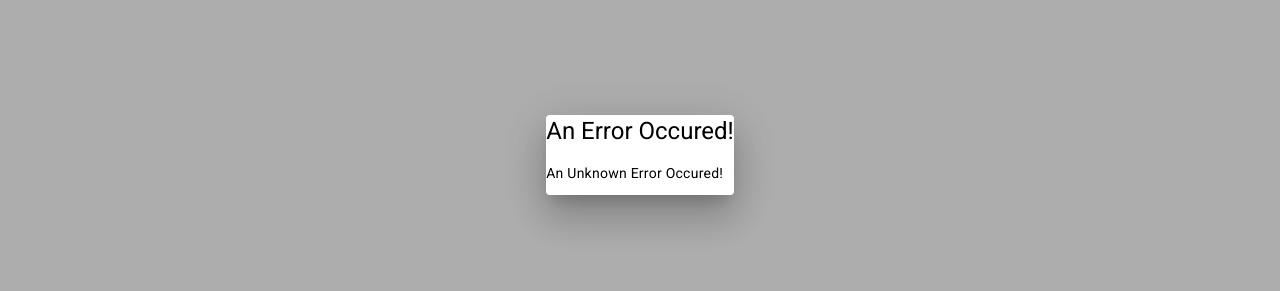
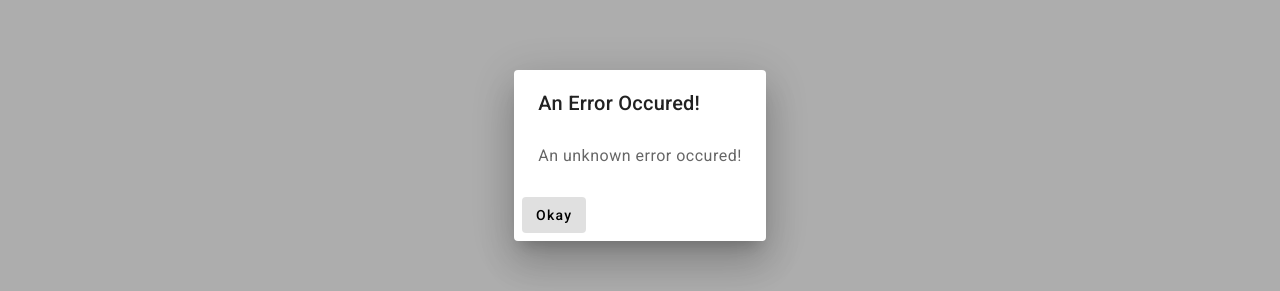
Before and after one commit to pyggyyy/app-pyggysbank, an Angular app: page / in a window 1280 px wide. Shown: the part 245-536 px from the top of the page. Built offline with nearby package versions, Linux system fonts and the light colour scheme; no server answers.

Commit message:
Add Error Dialog

```diff
--- a/src/app/error-interceptor.ts
+++ b/src/app/error-interceptor.ts
@@ -15,7 +15,11 @@
     intercept(req:HttpRequest<any>, next:HttpHandler){
         return next.handle(req).pipe(
             catchError((error: HttpErrorResponse) => {
-                this.dialog.open(ErrorComponent);
+                let errorMessage = 'An unknown error occured!';
+                if(error.error.message){
+                    errorMessage = error.error.message;
+                }
+                this.dialog.open(ErrorComponent, {data:{message:errorMessage}});
                 return throwError(error);
             })
         )
--- a/src/app/error/error.component.html
+++ b/src/app/error/error.component.html
@@ -1,2 +1,7 @@
-<h1>An Error Occured!</h1>
-<p>{{message}}</p>
+<h1 mat-dialog-title>An Error Occured!</h1>
+<div mat-dialog-content>
+    <p class="mat-body-1">{{data.message}}</p>
+</div>
+<div mat-dialog-actions>
+    <button mat-button mat-dialog-close>Okay</button>
+</div>
--- a/src/app/error/error.component.ts
+++ b/src/app/error/error.component.ts
@@ -1,4 +1,5 @@
-import { Component } from "@angular/core";
+import { Component, Inject } from "@angular/core";
+import { MAT_DIALOG_DATA } from "@angular/material/dialog";
 
 @Component({
     selector: 'app-error',
@@ -7,5 +8,5 @@
   })
 
 export class ErrorComponent{
-    message = 'An Unknown Error Occured!'
+    constructor(@Inject(MAT_DIALOG_DATA) public data: {message:string}){}
 }
```
